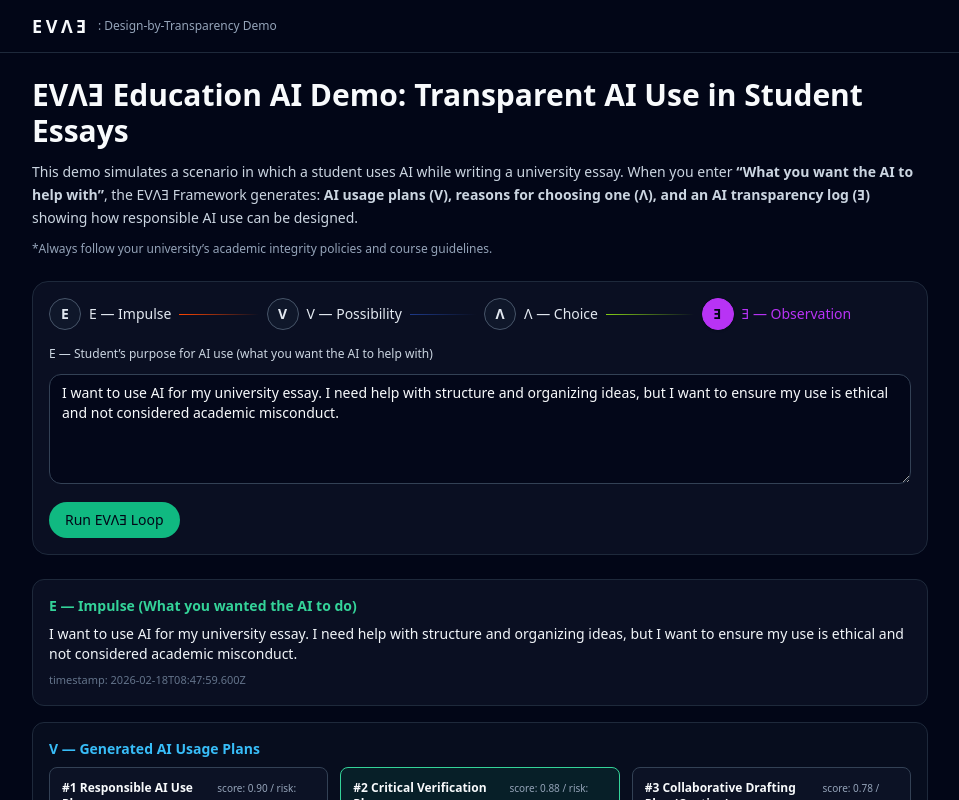
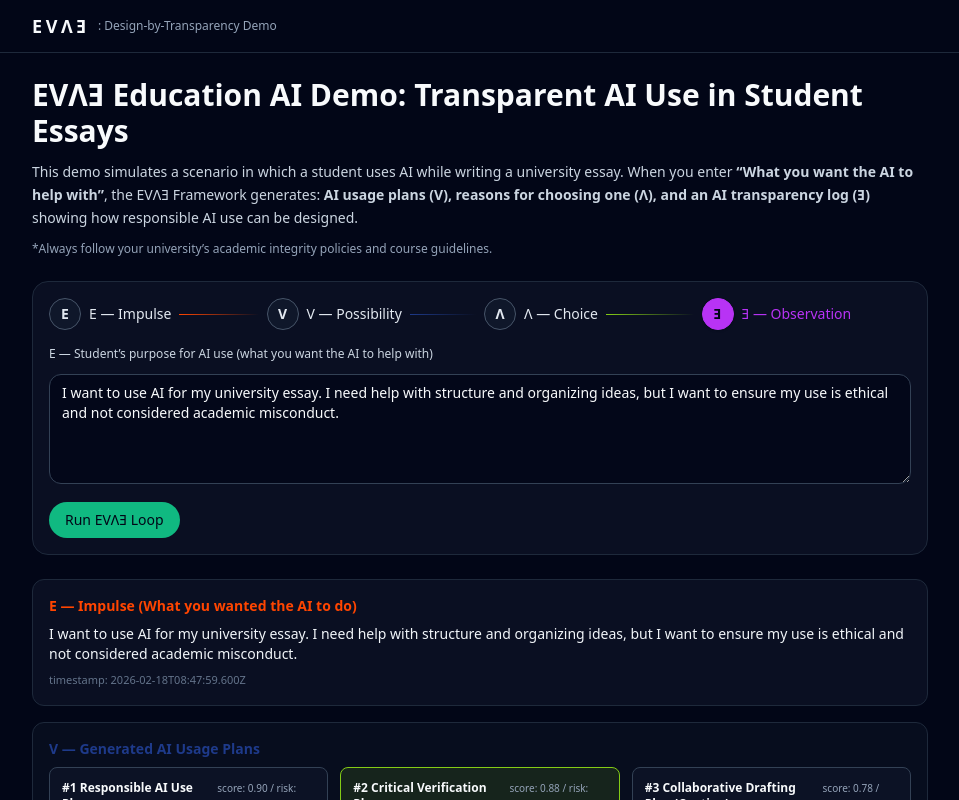
Before and after one commit to HIROYOKOKI/evae-design-by-transparency-demo, a Next.js app: page /demo-edu-en in a window 1280 px wide. Both pictures are taken after a click on the button "Run EVΛƎ Loop". Shown: the top 800 px of the page, without its empty margins (160-1119 px from the left). Built offline with nearby package versions, Linux system fonts and the light colour scheme.

Commit message:
Update LogEduEn.tsx

```diff
--- a/components/LogEduEn.tsx
+++ b/components/LogEduEn.tsx
@@ -1,5 +1,6 @@
 // components/LogEduEn.tsx
 import type { EvlaLog } from "@/lib/evla/types";
+import { EVAE_COLORS } from "./evaeColors";
 
 interface LogEduEnProps {
   log: EvlaLog;
@@ -9,11 +10,18 @@ export function LogEduEn({ log }: LogEduEnProps) {
   const { impulse, possibilities, choice, observation } = log;
   const selected = possibilities.find((p) => p.id === choice.selectedId);
 
+  // ✅ “選択＝Λ” の強調色（border + tint）
+  const lambdaSolid = EVAE_COLORS["Λ"];
+  const lambdaTint = "rgba(132,204,22,0.12)"; // #84CC16 の薄背景
+
   return (
     <div className="space-y-4 mt-6">
       {/* E */}
       <section className="border border-slate-800 rounded-xl p-4 bg-slate-900/60">
-        <h3 className="text-sm font-semibold text-emerald-400 mb-2">
+        <h3
+          className="text-sm font-semibold mb-2"
+          style={{ color: EVAE_COLORS.E }}
+        >
           E — Impulse (What you wanted the AI to do)
         </h3>
         <p className="text-sm text-slate-100 whitespace-pre-wrap">
@@ -26,19 +34,31 @@ export function LogEduEn({ log }: LogEduEnProps) {
 
       {/* V */}
       <section className="border border-slate-800 rounded-xl p-4 bg-slate-900/40">
-        <h3 className="text-sm font-semibold text-sky-400 mb-2">
+        <h3
+          className="text-sm font-semibold mb-2"
+          style={{ color: EVAE_COLORS.V }}
+        >
           V — Generated AI Usage Plans
         </h3>
+
         <div className="grid gap-3 md:grid-cols-3">
-          {possibilities.map((p) => (
+          {possibilities.map((p) => {
+            const isSelected = p.id === choice.selectedId;
+
+            return (
               <div
                 key={p.id}
                 className={[
-                "rounded-lg border p-3 text-xs space-y-1",
-                p.id === choice.selectedId
-                  ? "border-emerald-400 bg-emerald-500/10"
+                  "rounded-lg border p-3 text-xs space-y-1 transition-colors",
+                  isSelected
+                    ? "bg-slate-900/60"
                     : "border-slate-700 bg-slate-900/60",
                 ].join(" ")}
+                style={
+                  isSelected
+                    ? { borderColor: lambdaSolid, backgroundColor: lambdaTint }
+                    : undefined
+                }
               >
                 <div className="flex items-center justify-between">
                   <span className="font-semibold">
@@ -52,15 +72,20 @@ export function LogEduEn({ log }: LogEduEnProps) {
                   {p.hypothesis}
                 </p>
               </div>
-          ))}
+            );
+          })}
         </div>
       </section>
 
       {/* Λ */}
       <section className="border border-slate-800 rounded-xl p-4 bg-slate-900/40">
-        <h3 className="text-sm font-semibold text-amber-400 mb-2">
+        <h3
+          className="text-sm font-semibold mb-2"
+          style={{ color: EVAE_COLORS["Λ"] }}
+        >
           Λ — Choice and Its Rationale
         </h3>
+
         {selected && (
           <p className="text-xs text-slate-100 mb-2">
             Selected scenario:{" "}
@@ -69,9 +94,11 @@ export function LogEduEn({ log }: LogEduEnProps) {
             </span>
           </p>
         )}
+
         <p className="text-xs text-slate-200 whitespace-pre-wrap mb-2">
           {choice.reason}
         </p>
+
         <ul className="text-[11px] text-slate-400 list-disc list-inside space-y-1">
           {choice.criteria.map((c, i) => (
             <li key={i}>{c}</li>
@@ -81,15 +108,21 @@ export function LogEduEn({ log }: LogEduEnProps) {
 
       {/* Ǝ */}
       <section className="border border-slate-800 rounded-xl p-4 bg-slate-900/60">
-        <h3 className="text-sm font-semibold text-fuchsia-400 mb-2">
+        <h3
+          className="text-sm font-semibold mb-2"
+          style={{ color: EVAE_COLORS["Ǝ"] }}
+        >
           Ǝ — Observation (AI Transparency Log)
         </h3>
+
         <p className="text-sm text-slate-50 whitespace-pre-wrap mb-2">
           {observation.outcome}
         </p>
+
         <p className="text-[11px] text-slate-300 whitespace-pre-wrap mb-2">
           {observation.explanation}
         </p>
+
         {observation.notes && (
           <p className="text-[11px] text-slate-500 whitespace-pre-wrap">
             {observation.notes}
```
Lines whose indentation alone changed are shown as unchanged.
